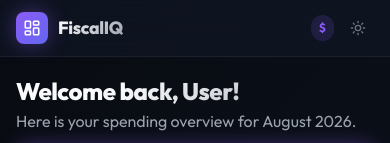
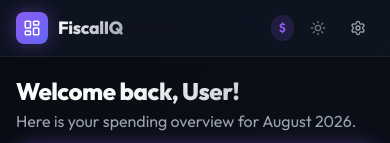
Before and after one commit to TheCodePrism/FiscalIQ, a React (Vite) app: page / in a window 390 px wide. Shown: the top 143 px of the page. Built offline with nearby package versions, Linux system fonts and the light colour scheme.

Commit message:
feat: move Settings icon button to mobile top header and streamline mobile bottom nav to 5 core tabs

```diff
--- a/src/App.tsx
+++ b/src/App.tsx
@@ -228,6 +228,20 @@ export const App: React.FC = () => {
           >
             {settings.theme === 'dark' ? <Sun size={16} /> : <Moon size={16} />}
           </button>
+          <button
+            onClick={() => setActiveTab('settings')}
+            className={`icon-btn ${activeTab === 'settings' ? 'active' : ''}`}
+            title="Settings"
+            style={{
+              width: '32px',
+              height: '32px',
+              borderRadius: '8px',
+              color: activeTab === 'settings' ? 'var(--color-primary)' : 'var(--text-secondary)',
+              background: activeTab === 'settings' ? 'var(--color-primary-light)' : 'transparent'
+            }}
+          >
+            <SettingsIcon size={16} />
+          </button>
         </div>
       </header>
 
@@ -417,13 +431,6 @@ export const App: React.FC = () => {
           <Lightbulb size={18} />
           <span>Insights</span>
         </button>
-        <button
-          className={`mobile-nav-item ${activeTab === 'settings' ? 'active' : ''}`}
-          onClick={() => setActiveTab('settings')}
-        >
-          <SettingsIcon size={18} />
-          <span>Settings</span>
-        </button>
       </nav>
 
       {/* 3. Global Transaction Dialog Modal */}
--- a/src/styles/index.css
+++ b/src/styles/index.css
@@ -323,7 +323,7 @@ input:focus, select:focus, textarea:focus {
   -webkit-backdrop-filter: blur(24px);
   border-top: 1px solid var(--panel-border);
   z-index: 900;
-  grid-template-columns: repeat(6, 1fr);
+  grid-template-columns: repeat(5, 1fr);
   align-items: center;
   box-shadow: 0 -8px 24px rgba(0, 0, 0, 0.3);
 }
```
